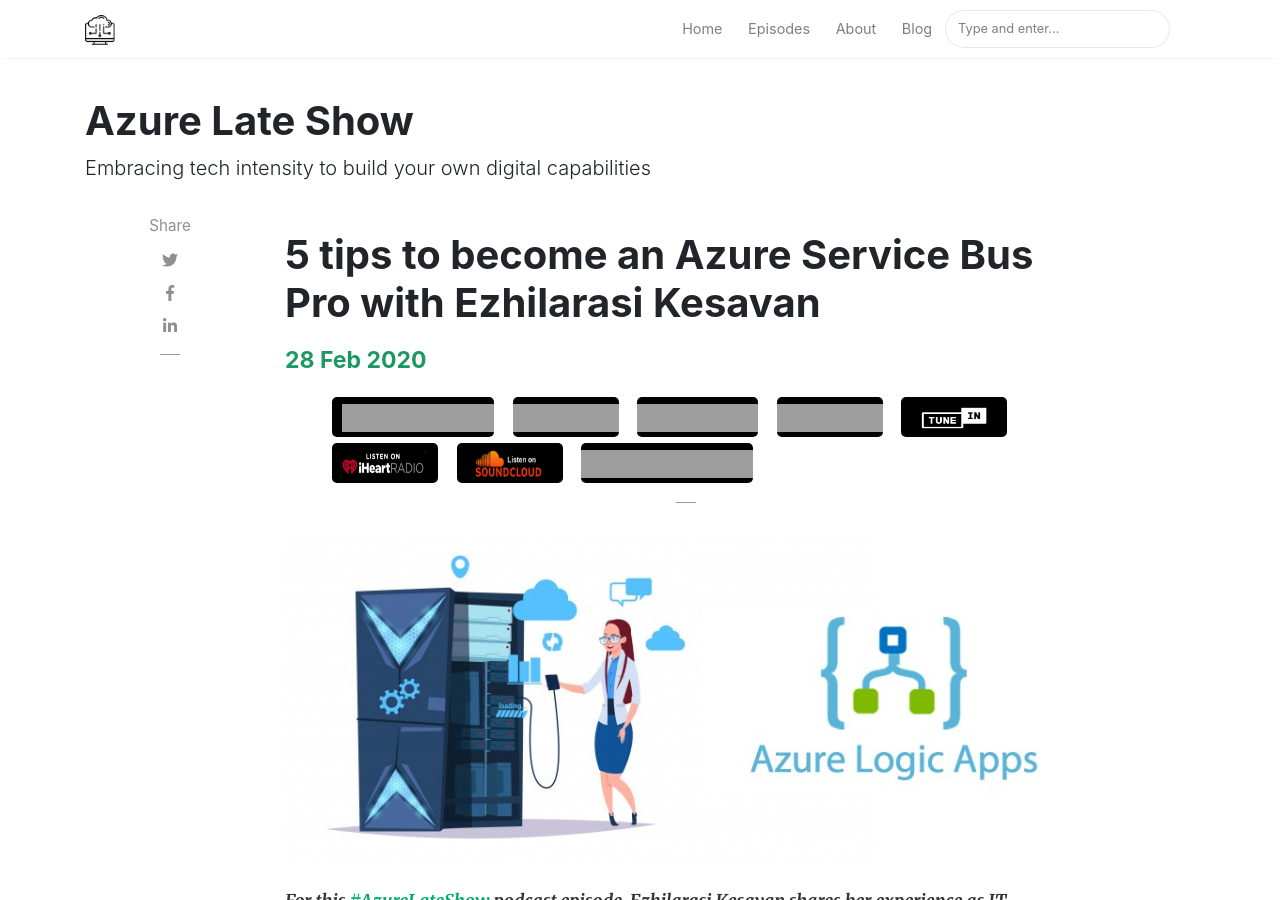
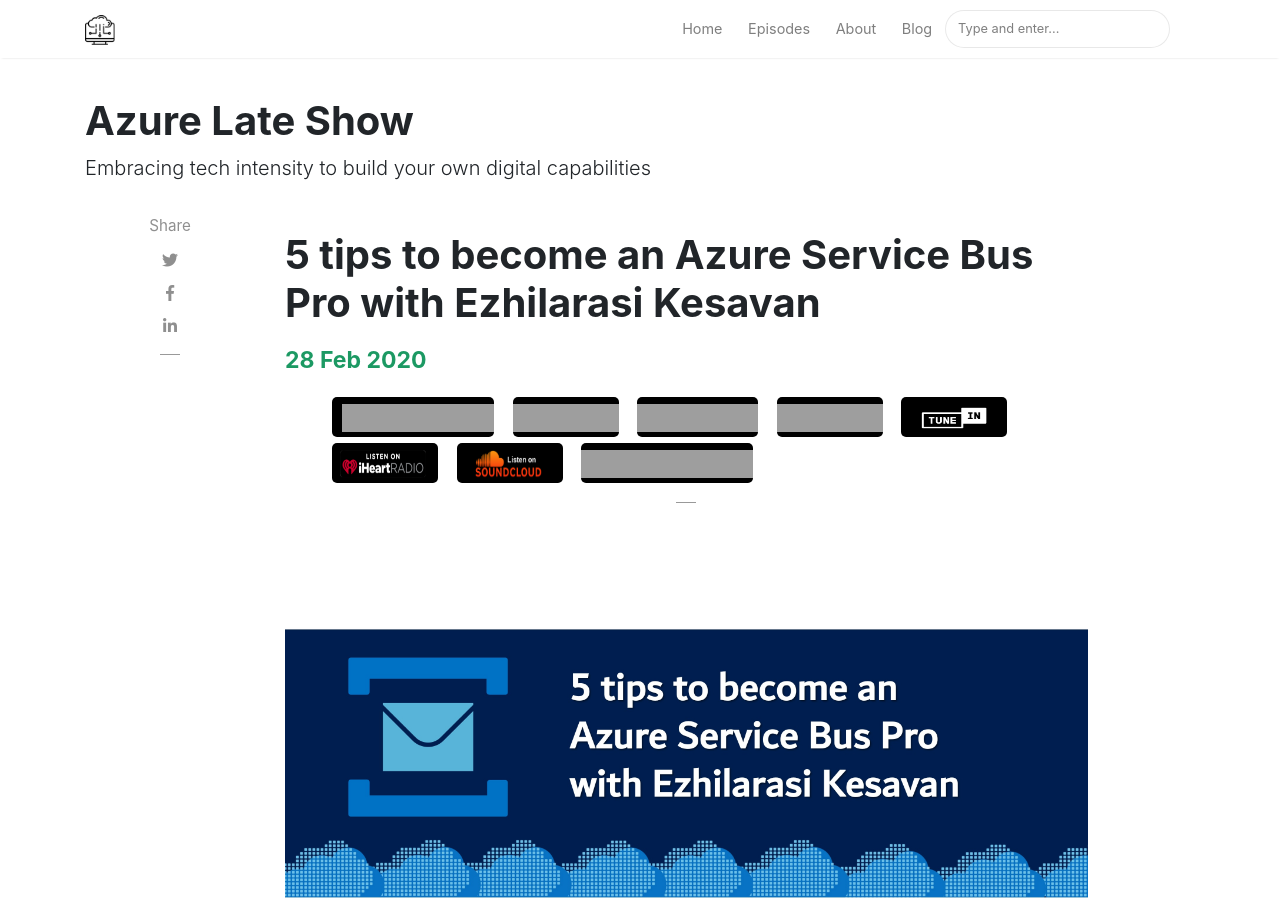
Before and after one commit to daveRendon/wikiazure-podcast, a Jekyll site: the page built from _posts/2020-02-28-episode-011-azure-service-bus-ezhilarasi-kesavan.md, in a window 1280 px wide and 900 px high. Built offline with Jekyll 4.4.1, drawn with Linux system fonts in a browser that asks for light colours; nearby versions of some CDN libraries; comment, search, counter and statistics services are not loaded; grey boxes are pictures that could not be loaded.

Commit message:
updated ep011

```diff
--- a/_posts/2020-02-28-episode-011-azure-service-bus-ezhilarasi-kesavan.md
+++ b/_posts/2020-02-28-episode-011-azure-service-bus-ezhilarasi-kesavan.md
@@ -3,7 +3,7 @@
 title:  "5 tips to become an Azure Service Bus Pro with Ezhilarasi Kesavan"
 author: dave
 categories: [ azure, azure ]
-image: assets/images/episode010/logicapps.jpg
+image: assets/images/episode011/Azure-Late-Show-Podcast-Episode-011-5 tips-to-become-an-Azure-Service-Bus-Pro-with-Ezhilarasi-Kesavan.jpg
 featured: true
 hidden: false
 episodeURI: <script src="https://www.buzzsprout.com/704541/2867980-azure-late-show-episode-011-5-tips-to-become-azure-service-bus-pro-with-ezhilarasi-kesavan.js?container_id=buzzsprout-player-2867980&player=small" type="text/javascript" charset="utf-8"></script>
```
Also changed, not shown: assets/images/episode011/Azure-Late-Show-Podcast-Episode-011-5 tips-to-become-an-Azure-Service-Bus-Pro-with-Ezhilarasi-Kesavan.jpg (added).
